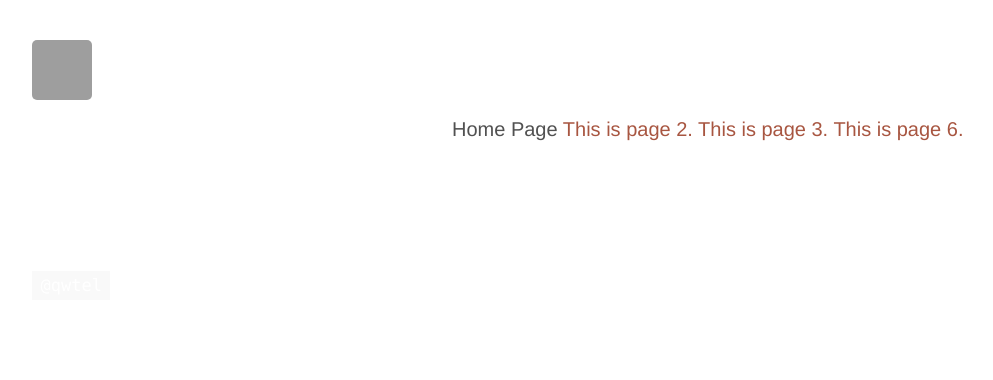
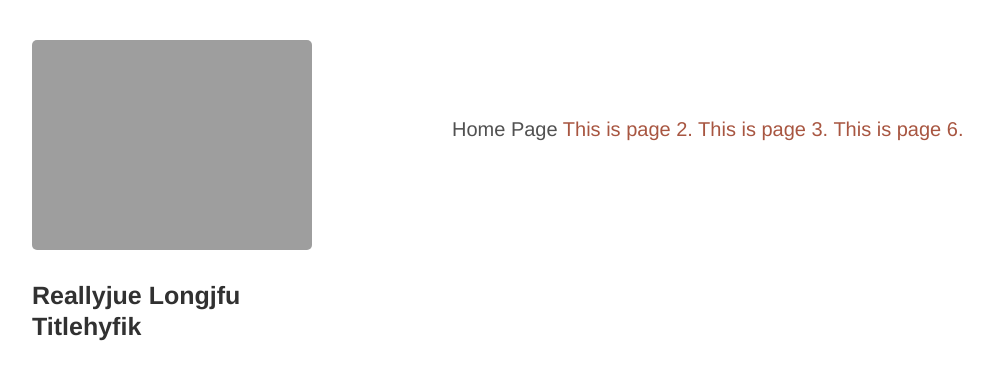
Before and after one commit to mike1d/mike1d.github.io, a Jekyll site: the page built from index.html, in a window 1280 px wide. Shown: the top 380 px of the page, without its empty margins (8-1001 px from the left). Built offline with Jekyll 4.4.1, drawn with Linux system fonts in a browser that asks for light colours.

Commit message:
Update sidebar.html

```diff
--- a/_includes/sidebar.html
+++ b/_includes/sidebar.html
@@ -22,10 +22,10 @@
   <div class="container">
     <div class="sidebar-about">
       {% if site.author.photo %}
-        <p style="text-align:center;"><img src="{{ site.author.photo }}" height="60" width="60"></p>
+        <a href="{{ site.baseurl }}/"><img src="{{ site.author.photo }}"></a>
       {% endif %}
 
-      <h3><a href="{{ site.baseurl }}/">{{ site.title }}</a></h3>
+      <h3>{{ site.title }}</h3>
       {{ site.description | markdownify }}
     </div>
 
```
